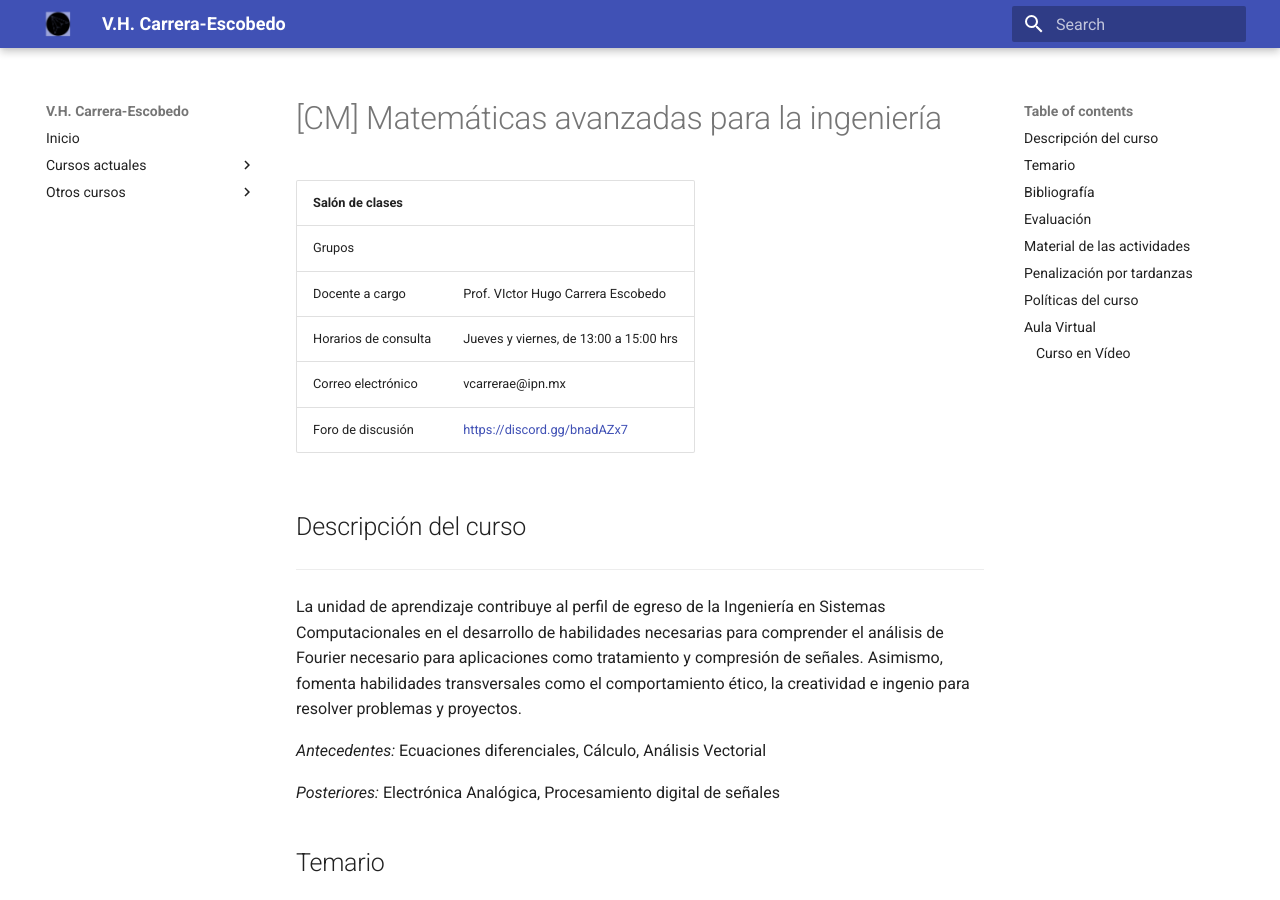
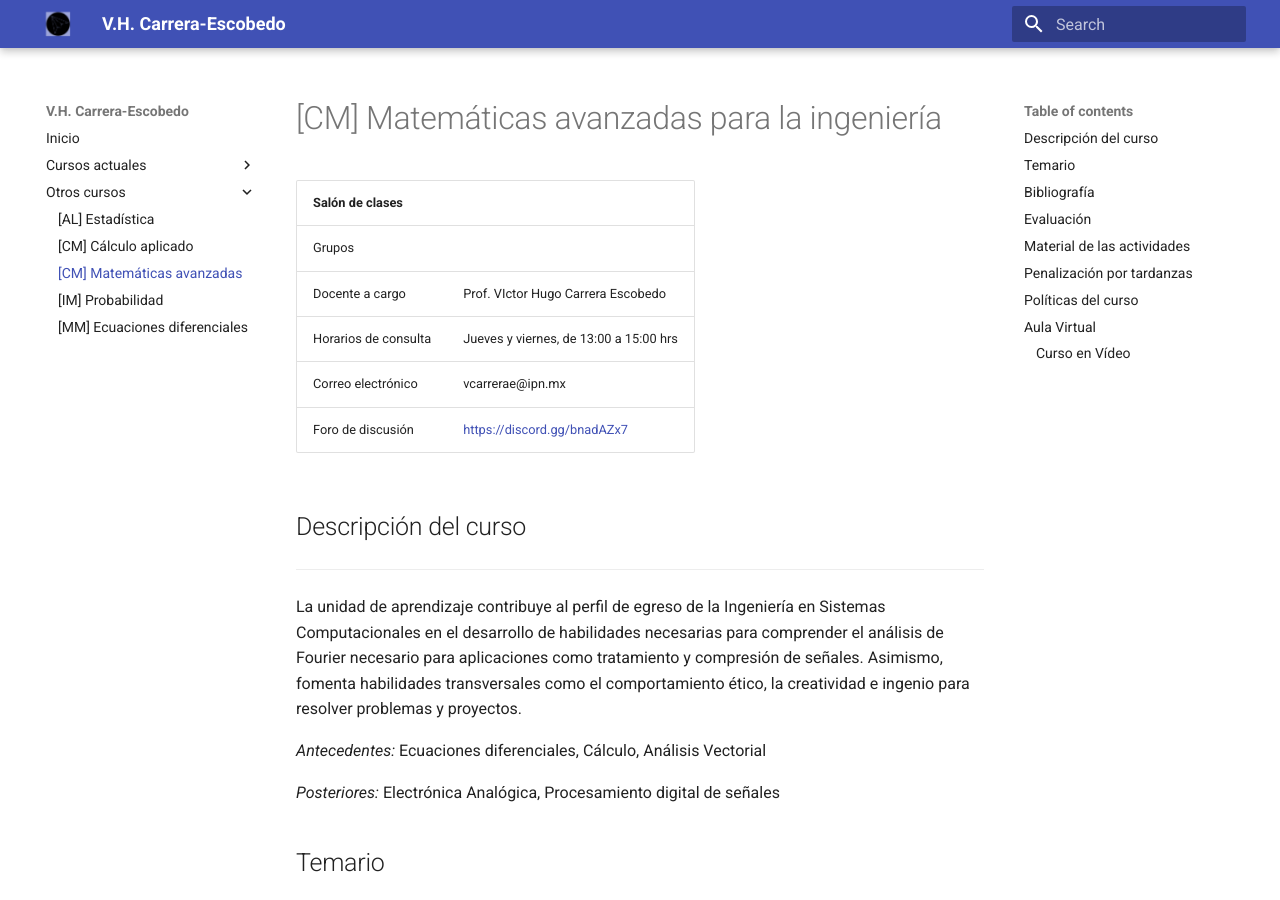
Before and after one commit to vcarrerae/Recursos-academicos, an MkDocs documentation site: the page built from docs/CM_matematicas_avanzadas.md, in a window 1280 px wide and 900 px high. Built offline with MkDocs 1.6.1 and Material for MkDocs 9.7.7, drawn with Linux system fonts in a browser that asks for light colours.

Commit message:
Update mkdocs.yml

```diff
--- a/mkdocs.yml
+++ b/mkdocs.yml
@@ -16,3 +16,7 @@ nav:
     - "[MM] Cálculo Vectorial": MM_calculo_vectorial.md
   - Otros cursos:
     - "[AL] Estadística": AL_estadistica.md
+    - "[CM] Cálculo aplicado": CM_calculo_aplicado.mx
+    - "[CM] Matemáticas avanzadas": CM_matematicas_avanzadas.md
+    - "[IM] Probabilidad": IM_probabilidad.md
+    - "[MM] Ecuaciones diferenciales": MM_ecuaciones_diferenciales.md
```
